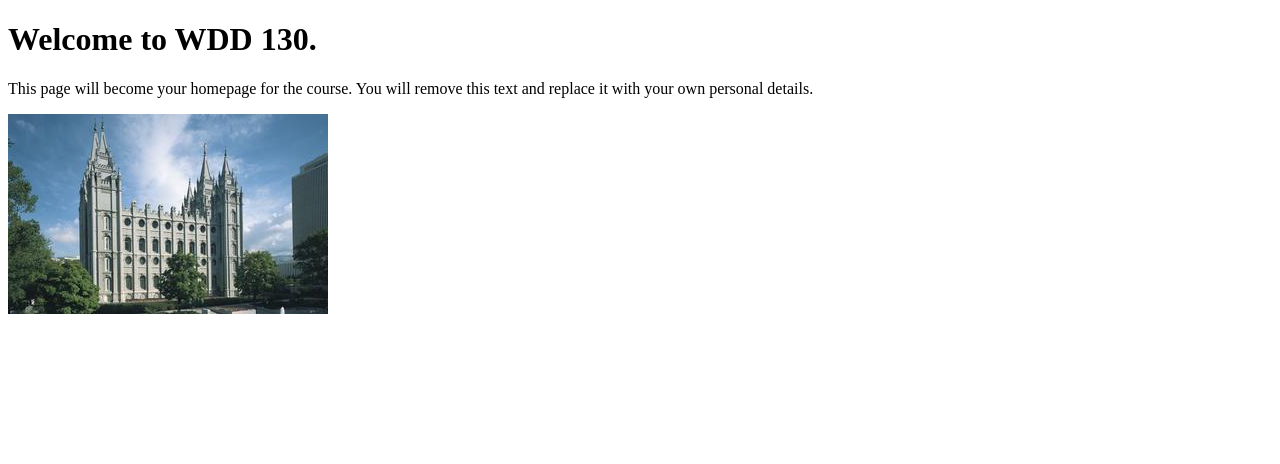
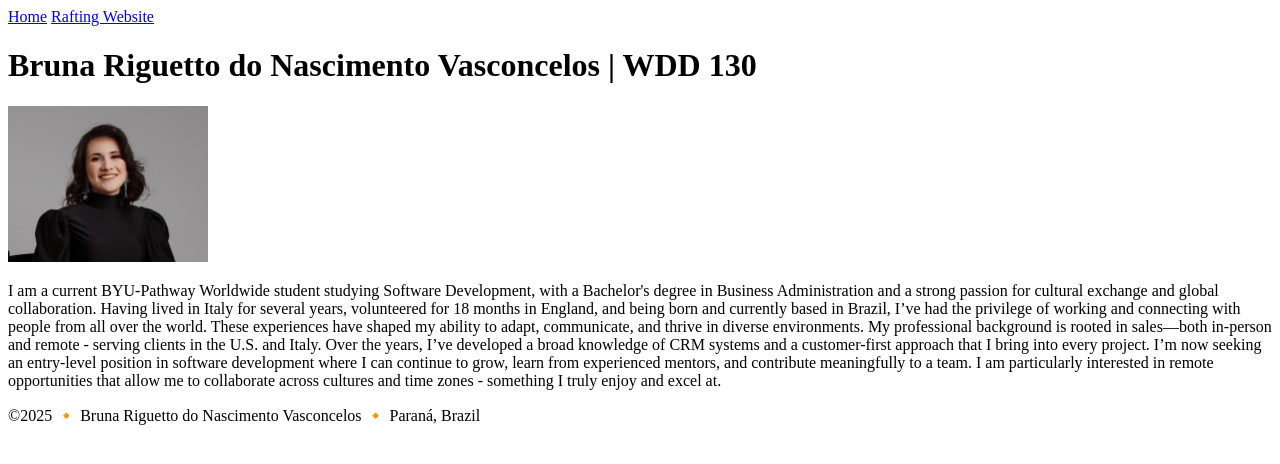
Before and after one commit to BrunaRiguetto/wdd130, a plain HTML site: page index.html in a window 1280 px wide. Drawn offline with Linux system fonts and the light colour scheme.

Commit message:
Home Page Assignment W01

```diff
--- a/index.html
+++ b/index.html
@@ -3,12 +3,35 @@
     <head>
         <meta charset="UTF-8">
         <meta name="viewport" content="width=device-width, initial-scale=1.0">
-    <title>WDD 130 | Personal Homepage</title>
+        <title>Bruna Riguetto do Nascimento Vasconcelos | WDD 130</title>
     </head>
         <body>
-    <h1>Welcome to WDD 130.</h1>
-    <p>This page will become your homepage for the course. You will remove this text and replace it with your own personal details.</p>
+            <header>
+                <nav>
+                    <a href="#">Home</a>
+                    <a href="wwr/">Rafting Website</a>
+                </nav>
+            </header>
+            <main>
+                <h1>Bruna Riguetto do Nascimento Vasconcelos | WDD 130</h1>
+                <img src="images/profile.jpg" alt="This is a picture of Bruna Riguetto" width="200">
+                <p>I am a current BYU-Pathway Worldwide student studying Software Development, with a Bachelor's degree in Business Administration and
+                    a strong passion for cultural exchange and global collaboration.
 
-    <img src="images/salt-lake-temple.jpg" alt="The Salt Lake Temple.">
+                   Having lived in Italy for several years, volunteered for 18 months in England, and being born and currently based in Brazil, I’ve
+                   had the privilege of working and connecting with people from all over the world. These experiences have shaped my ability to
+                   adapt, communicate, and thrive in diverse environments.
+
+                   My professional background is rooted in sales—both in-person and remote - serving clients in the U.S. and Italy. Over the years, I’ve
+                   developed a broad knowledge of CRM systems and a customer-first approach that I bring into every project.
+
+                   I’m now seeking an entry-level position in software development where I can continue to grow, learn from experienced mentors, and
+                   contribute meaningfully to a team. I am particularly interested in remote opportunities that allow me to collaborate across cultures
+                   and time zones - something I truly enjoy and excel at.
+                </p>
+            </main>
+            <footer>
+                <p>©2025 🔸 Bruna Riguetto do Nascimento Vasconcelos 🔸 Paraná, Brazil</p>
+            </footer>
         </body>
 </html>
```
Also changed, not shown: images/profile.jpg (added), week01/images/Londrina.webp. Lines whose indentation alone changed are shown as unchanged.
